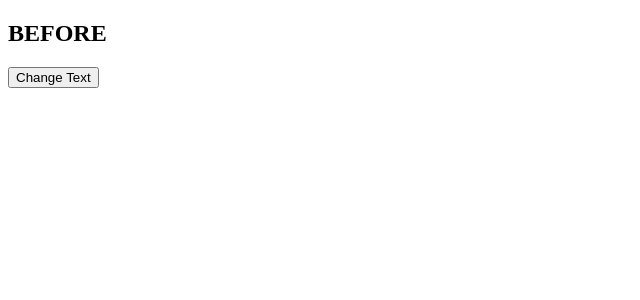
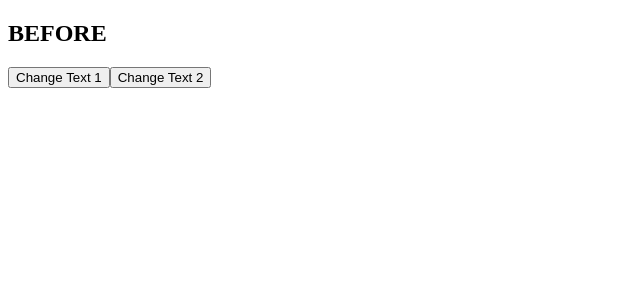
Before and after one commit to CoolWarm/react-learn-1, a React (Create React App) app: page / in a window 1280 px wide. Shown: the top 300 px of the page, without its empty margins (0-640 px from the left). Built offline with nearby package versions, Linux system fonts and the light colour scheme.

Commit message:
setState (synchronous)
在组件生命周期或React合成事件中 setState异步
在setTimeout或原生DOM事件中 setState同步

```diff
--- a/src/App.js
+++ b/src/App.js
@@ -11,17 +11,31 @@ export default class App extends React.Component {
     return (
       <div>
         <h2>{this.state.message}</h2>
-        <button onClick={e => this.changeText()}>Change Text</button>
+        <button onClick={e => this.changeText()}>Change Text 1</button>
+        <button id="btn">Change Text 2</button>
       </div>
     )
   }
   changeText() {
-    this.setState({
-      message: "AFTER"
-    }, () => { console.log("in setState():", this.state.message) });
-    console.log("after setState():", this.state.message);
+    // setTimeout setState同步
+    setTimeout(() => {
+      this.setState({
+        message: "AFTER"
+      }, () => { console.log("in setState():", this.state.message) });
+      console.log("after setState():", this.state.message);
+    }, 0);
   }
   componentDidUpdate() {
     console.log("componentDidUpdate:", this.state.message);
   }
+  componentDidMount() {
+    // 原生DOM事件中 setState同步
+    document.querySelector("#btn").addEventListener("click", () => {
+      this.setState({
+        message: "AFTER"
+      }, () => { console.log("in setState():", this.state.message) });
+      console.log("after setState():", this.state.message);
+    })
+  }
 }
+// 在 组件生命周期 或 React合成事件 中 setState异步
```
